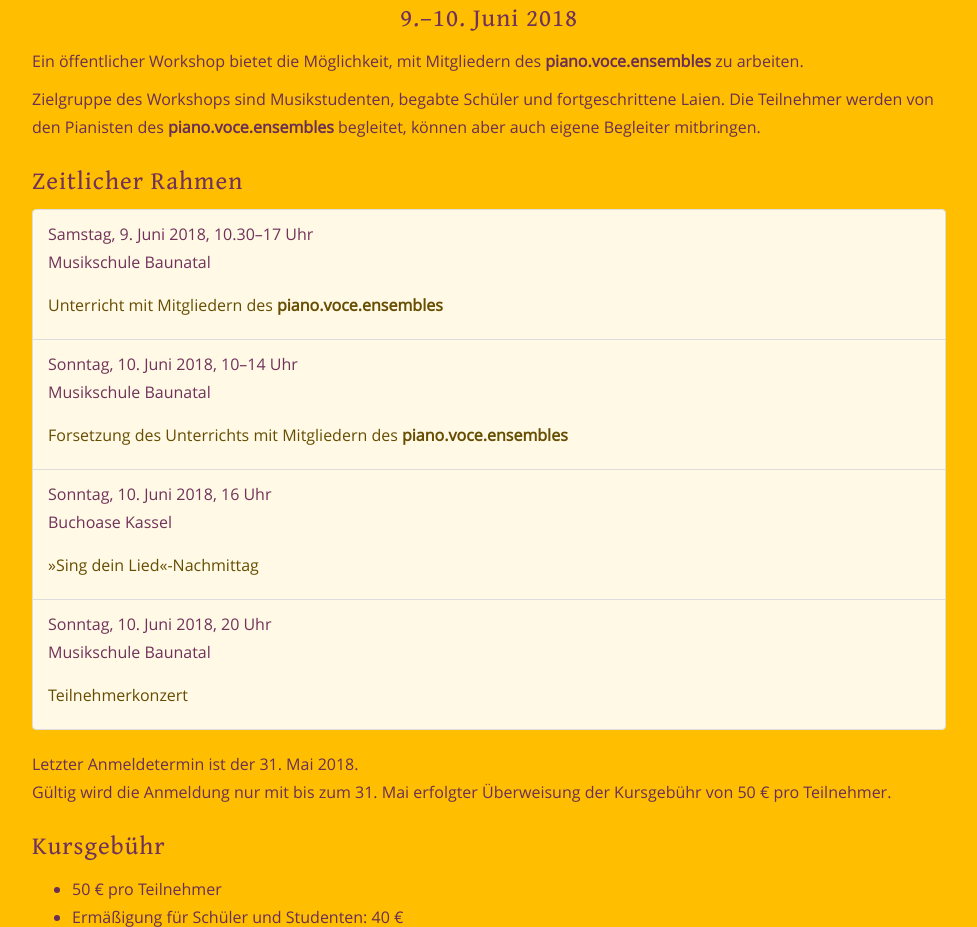
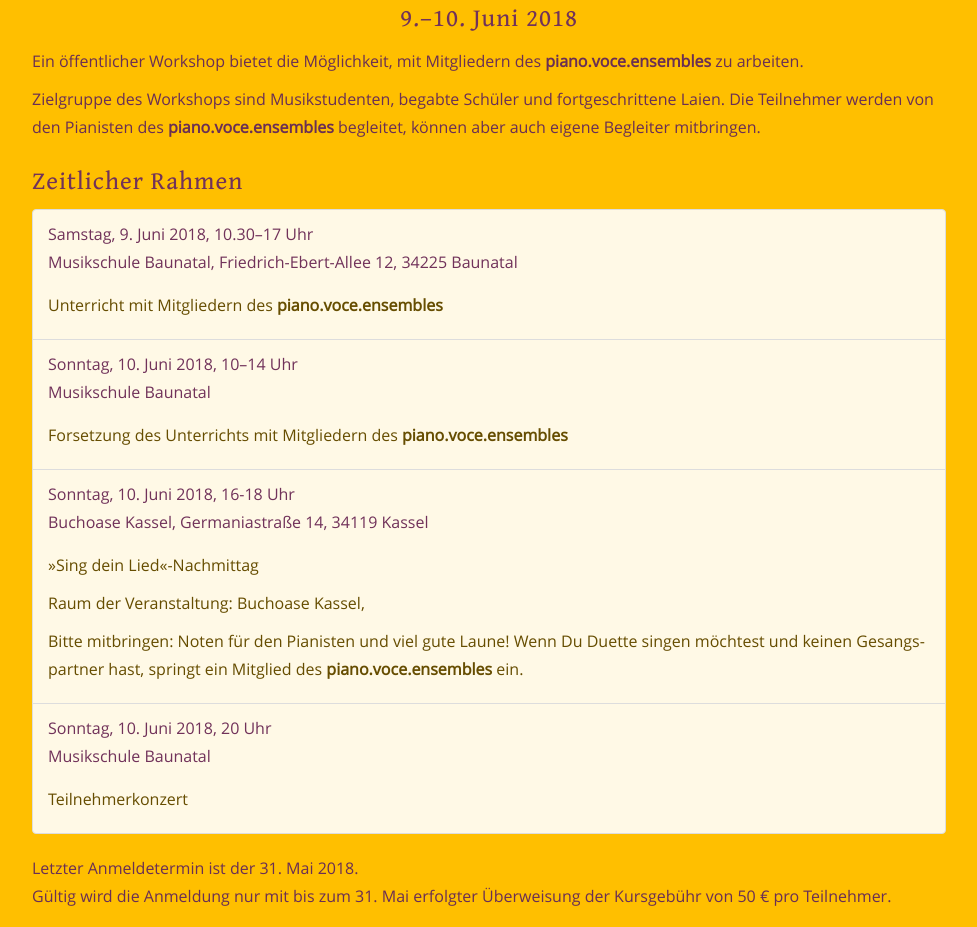
Before and after one commit to merenor/liedfestivalkassel, a Django app: page / in a window 1280 px wide. Shown: the part 3200-4127 px from the top of the page, without its empty margins (151-1128 px from the left). Run offline with Django 3.2, Linux system fonts and the light colour scheme; tables that the repository leaves empty hold one stand-in row (values such as "Sample post"); grey boxes marked "Sample" are stand-in pictures; parts of the project's set-up code (start-up, migrations or seed data) failed here and were passed over; some libraries are stand-ins or nearby versions.

Commit message:
singdeinlied infos

```diff
--- a/home/templates/home/workshop.html
+++ b/home/templates/home/workshop.html
@@ -11,7 +11,7 @@
     <h4 style="padding-top: 16px;">Zeitlicher Rahmen</h4>
     <div class="list-group">
     <div class="list-group-item">
-      <p class="red" style="padding-bottom: 5px;">Samstag, 9. Juni 2018, 10.30&ndash;17 Uhr<br />Musikschule Baunatal</p>
+      <p class="red" style="padding-bottom: 5px;">Samstag, 9. Juni 2018, 10.30&ndash;17 Uhr<br />Musikschule Baunatal, Friedrich-Ebert-Allee 12, 34225 Baunatal</p>
       <p>Unterricht mit Mitgliedern des <strong>piano.voce.ensembles</strong></p>
     </div>
     <div class="list-group-item">
@@ -19,8 +19,10 @@
         <p>Forsetzung des Unterrichts mit Mitgliedern des <strong>piano.voce.ensembles</strong></p>
     </div>
     <div class="list-group-item">
-        <p class="red" style="padding-bottom: 5px;">Sonntag, 10. Juni 2018, 16 Uhr<br />Buchoase Kassel</p>
+        <p class="red" style="padding-bottom: 5px;">Sonntag, 10. Juni 2018, 16&dash;18 Uhr<br />Buchoase Kassel, Germaniastraße 14, 34119 Kassel</p>
         <p>»Sing dein Lied«-Nachmittag</p>
+        <p>Raum der Veranstaltung: Buchoase Kassel, </p>
+        <p>Bitte mitbringen: Noten für den Pianisten und viel gute Laune! Wenn Du Duette singen möchtest und keinen Gesangspartner hast, springt ein Mitglied des <strong>piano.voce.ensembles</strong> ein.</p>
     </div>
     <div class="list-group-item">
         <p class="red" style="padding-bottom: 5px;">Sonntag, 10. Juni 2018, 20 Uhr<br />Musikschule Baunatal</p>
```
